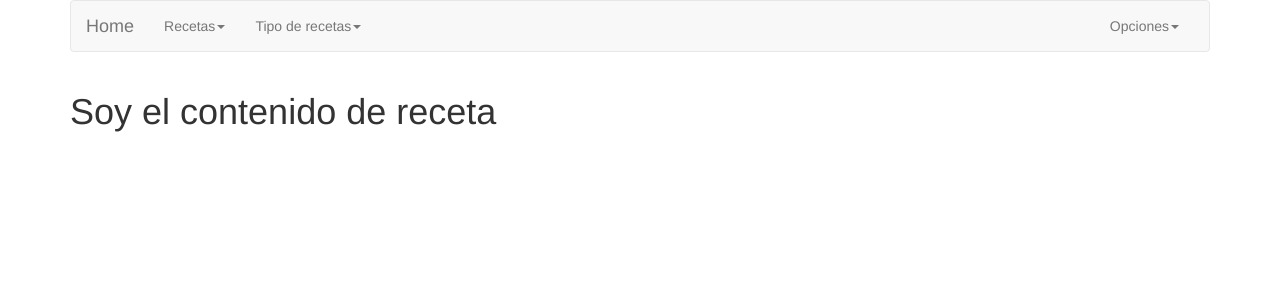
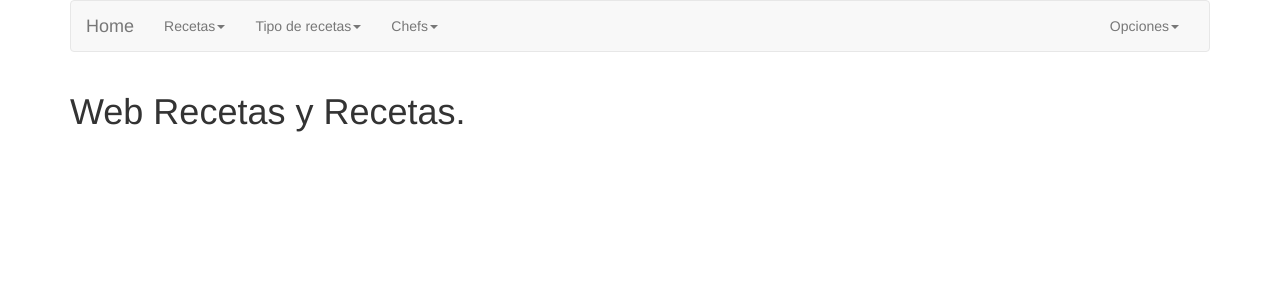
Before and after one commit to iamjosel/proyecto-poo, a Django app: template recetas/recetas/templates/recetas/index.html in a window 1280 px wide. Shown: the top 300 px of the page. Run offline with Django 3.2, Linux system fonts and the light colour scheme; the template is opened without the code that fills it, so the values that code supplies are empty; some libraries are stand-ins or nearby versions.

Commit message:
ajustes de chefs

```diff
--- a/recetas/recetas/apps/usuario/views.py
+++ b/recetas/recetas/apps/usuario/views.py
@@ -13,7 +13,7 @@ class RegistroUsuario(CreateView):
     model = User
     template_name = "usuario/registrar.html"
     form_class = RegistroForm
-    success_url = reverse_lazy('mascota_listar')
+    success_url = reverse_lazy('registrar')
 
 class UserAPI(APIView):
     serializer = UserSerializer
--- a/recetas/recetas/refugio/settings.py
+++ b/recetas/recetas/refugio/settings.py
@@ -45,6 +45,7 @@ INSTALLED_APPS = [
     'apps.tipo',
     'apps.recetas',
     'apps.usuario',
+    'apps.chefs',
     'rest_framework',
 ]
 
--- a/recetas/recetas/refugio/urls.py
+++ b/recetas/recetas/refugio/urls.py
@@ -27,8 +27,9 @@ urlpatterns = [
     path('recetas/', include('apps.recetas.urls')),
     path('tipo/', include('apps.tipo.urls')),
     path('usuario/', include('apps.usuario.urls')),
+    path('chefs/', include('apps.chefs.urls')),
     path('logout/', logout_then_login, name='logout'),
-    path('accounts/login/', LoginView.as_view(template_name='index.html', success_url=reverse_lazy('tipo_listar')), name='login'),
+    path('accounts/login/', LoginView.as_view(template_name='index.html'), name='login'),
     path('reset/password_reset', PasswordResetView.as_view(template_name='registration/password_reset_form.html'),
          {'email_template': 'registration/password_reset_email.html'}, name="password_reset"),
     path('reset/password_reset_done',
--- a/recetas/recetas/templates/base/base.html
+++ b/recetas/recetas/templates/base/base.html
@@ -43,6 +43,14 @@
                                             <li><a href ="{% url 'tipo_listar' %}">Listar tipo de recetas</a></li>
                                         </ul>
                                     </li>
+                                    <li class="dropdown">
+                                        <a href="#" class="dropdown-toggle" data-toggle="dropdown" role="button"
+                                        aria-expanded="false">Chefs<span class="caret"></span></a>
+                                        <ul class="dropdown-menu" role="menu">
+                                            <li><a href="{% url 'registrar' %}">Registrar Chef</a></li>
+                                            <li><a href="{% url 'chefs_listar' %}">Ver Chefs</a></li>
+                                        </ul>
+                                    </li>
                                 </ul>
                                 <ul class="nav navbar-nav navbar-right">
                                     <li class="dropdown">
--- a/recetas/recetas/templates/recetas/index.html
+++ b/recetas/recetas/templates/recetas/index.html
@@ -5,5 +5,5 @@ App Receta
 {% endblock%}
 
 {% block content %}
-<h1>Soy el contenido de receta</h1>
+<h1>Web Recetas y Recetas.</h1>
 {% endblock%}
```
